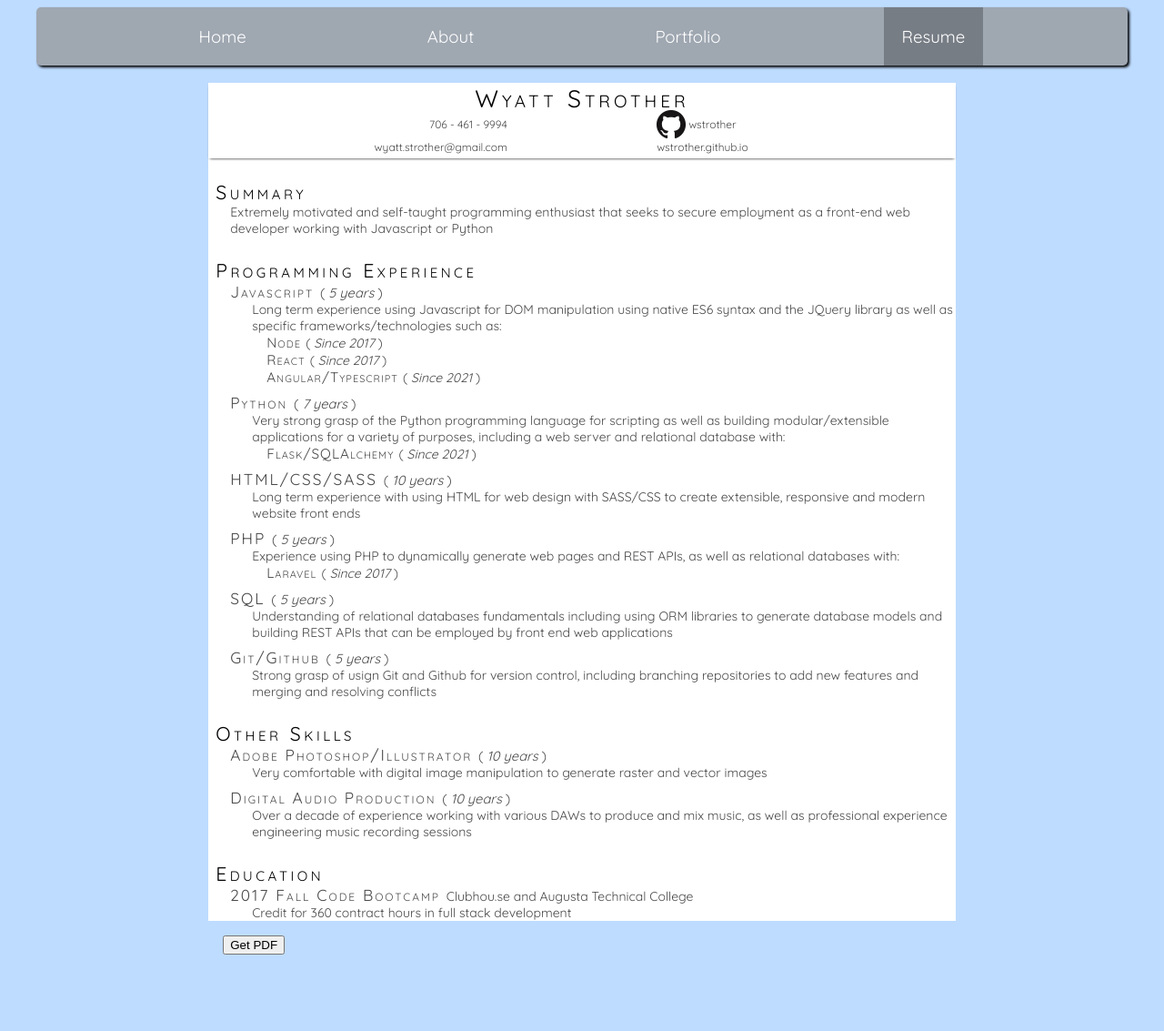
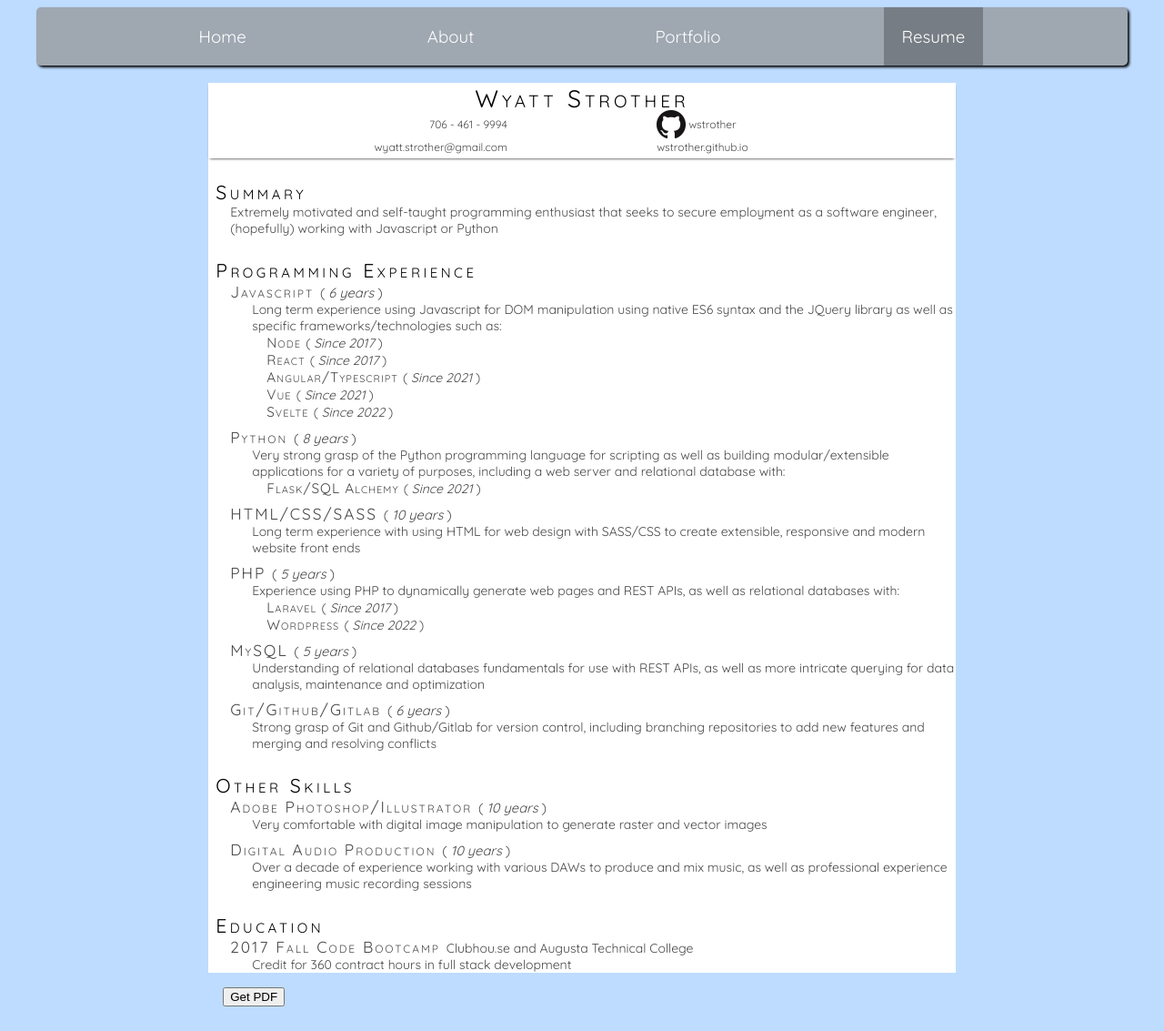
Before and after one commit to wstrother/old-portfolio, a Jekyll site: the page built from resume.markdown, in a window 1280 px wide. Shown: the whole page at 91% size. Built offline with Jekyll 4.4.1, drawn with Linux system fonts in a browser that asks for light colours; before the commit the page ends 1076 px from its top, so only the background shows below that.

Commit message:
update resume data

```diff
--- a/_data/resume.json
+++ b/_data/resume.json
@@ -8,25 +8,44 @@
     },
 
 
-    "summary": "Extremely motivated and self-taught programming enthusiast that seeks to secure employment as a front-end web developer working with Javascript or Python",
+    "summary": "Extremely motivated and self-taught programming enthusiast that seeks to secure employment as a software engineer, (hopefully) working with Javascript or Python",
+
+    "professional": [
+        {
+            "name": "Reclique Solutions",
+            "timeframe": "December 2021 - December 2022",
+            "description": "Fullstack engineer with varied responsibilities including bug fixes, user support, developing new features, etc.",
+            "technologies": [
+                {"name": "MySQL", "duties": "Maintenance (imports and updates) and reporting on extensive customer databases across multiple instances"},
+                {"name": "Vue/Angular/JQuery", "duties": "Developing and debugging UI components supporting general use and customizable functionality"},
+                {"name": "CSS/LESS/HTML", "duties": "Developing views to support user functionality both natively and through integration with Wordpress/Elementor"},
+                {"name": "PHP 7-8", "duties": "Extensive use of PHP to develop user functionality as well as API endpoints, third party integrations, server side processes, etc."},
+                {"name": "Excel", "duties": "Extensive use of Excel to manage data and prepare imports of maintenance through SQL directly as well as Table Plus and custom tools"},
+                {"name": "Docker/Linux", "duties": "Experience using and maintaining multiple Docker instances to closely mirror production environments in development"},
+                {"name": "AWS", "duties": "Extensive use of Elastic Beanstalk to manage production instances using a Docker/Linux environment and SSH connections"}
+            ]
+        }
+    ],
 
     "programming": [
         {
             "name":  "Javascript",
-            "timeframe": "5 years",
+            "timeframe": "6 years",
             "description": "Long term experience using Javascript for DOM manipulation using native ES6 syntax and the JQuery library as well as specific frameworks/technologies such as:",
             "frameworks": [
                 {"name": "Node", "timeframe": "Since 2017"},
                 {"name": "React", "timeframe": "Since 2017"},
-                {"name": "Angular/Typescript", "timeframe": "Since 2021"}
+                {"name": "Angular/Typescript", "timeframe": "Since 2021"},
+                {"name": "Vue", "timeframe": "Since 2021"},
+                {"name": "Svelte", "timeframe": "Since 2022"}
             ]
         },
         {
             "name": "Python",
-            "timeframe": "7 years",
+            "timeframe": "8 years",
             "description": "Very strong grasp of the Python programming language for scripting as well as building modular/extensible applications for a variety of purposes, including a web server and relational database with:",
             "frameworks": [
-                {"name": "Flask/SQLAlchemy", "timeframe": "Since 2021"}
+                {"name": "Flask/SQL Alchemy", "timeframe": "Since 2021"}
             ]
         },
         {
@@ -39,18 +58,19 @@
             "timeframe": "5 years",
             "description": "Experience using PHP to dynamically generate web pages and REST APIs, as well as relational databases with:",
             "frameworks": [
-                {"name": "Laravel", "timeframe": "Since 2017"}
+                {"name": "Laravel", "timeframe": "Since 2017"},
+                {"name": "Wordpress", "timeframe": "Since 2022"}
             ]
         },
         {
-            "name": "SQL",
+            "name": "MySQL",
             "timeframe": "5 years",
-            "description": "Understanding of relational databases fundamentals including using ORM libraries to generate database models and building REST APIs that can be employed by front end web applications"
+            "description": "Understanding of relational databases fundamentals for use with REST APIs, as well as more intricate querying for data analysis, maintenance and optimization"
         },
         {
-            "name": "Git/Github",
-            "timeframe": "5 years",
-            "description": "Strong grasp of usign Git and Github for version control, including branching repositories to add new features and merging and resolving conflicts"
+            "name": "Git/Github/Gitlab",
+            "timeframe": "6 years",
+            "description": "Strong grasp of Git and Github/Gitlab for version control, including branching repositories to add new features and merging and resolving conflicts"
         }
     ],
 
```
